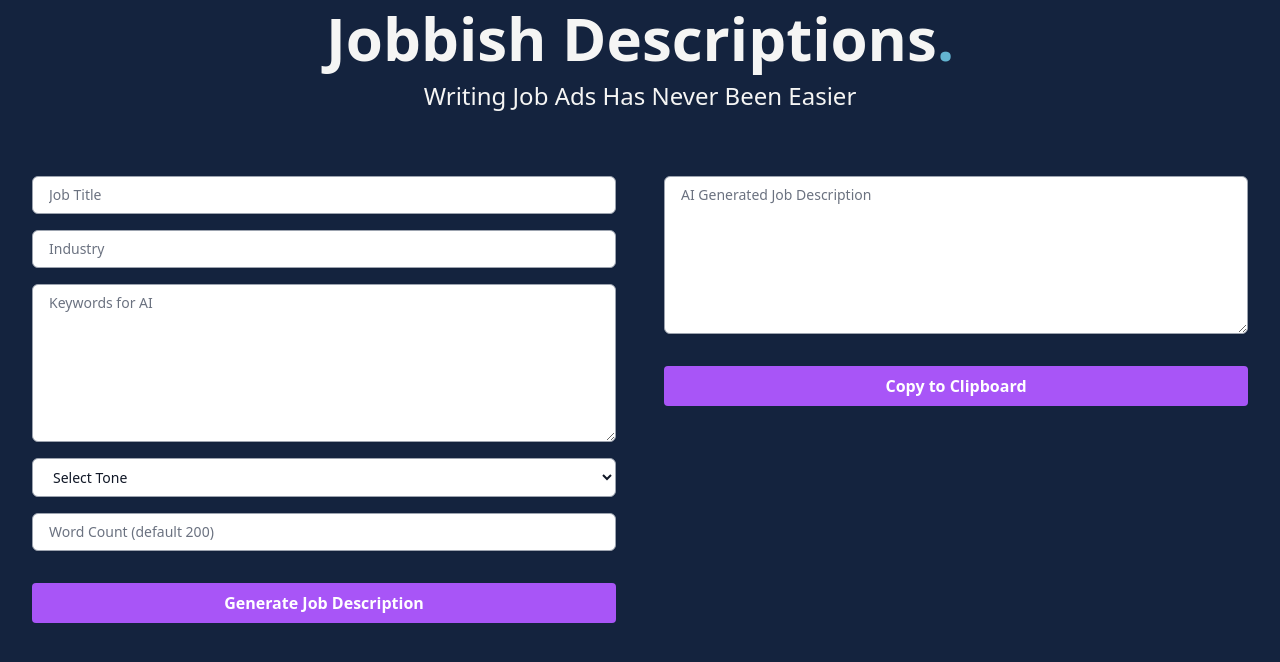
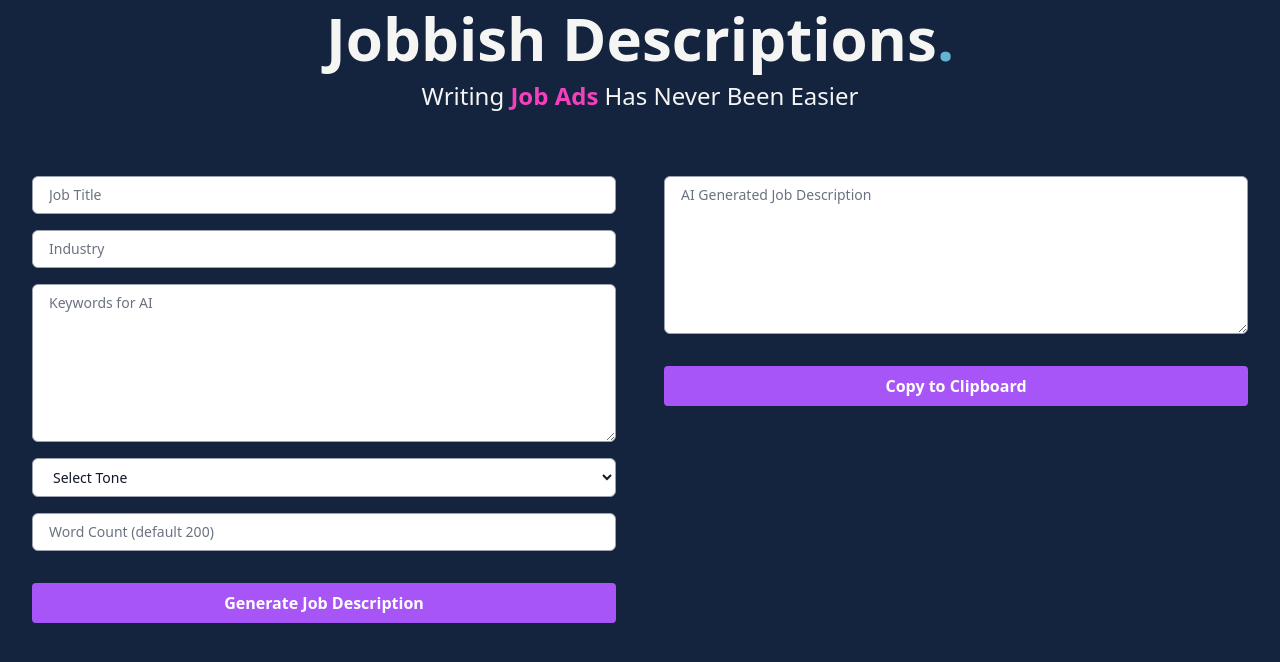
Before and after one commit to emelyn-barrientos/ai-jobbish-descriptions, a Next.js app: page / in a window 1280 px wide. Shown: the top 662 px of the page. Built offline with nearby package versions, Linux system fonts and the light colour scheme.

Commit message:
Added span element to change color of words mid paragraph

```diff
--- a/src/pages/index.js
+++ b/src/pages/index.js
@@ -22,7 +22,9 @@ export default function Home() {
             </span>
           </h1>
           <p className="mt-3 text-2xl text-stone-100">
-            Writing Job Ads Has Never Been Easier
+            Writing {''}{' '}
+            <span className=" text-accent-pink font-bold">Job Ads</span>
+            {''} Has Never Been Easier
           </p>
         </div>
         <Dashboard />
```
